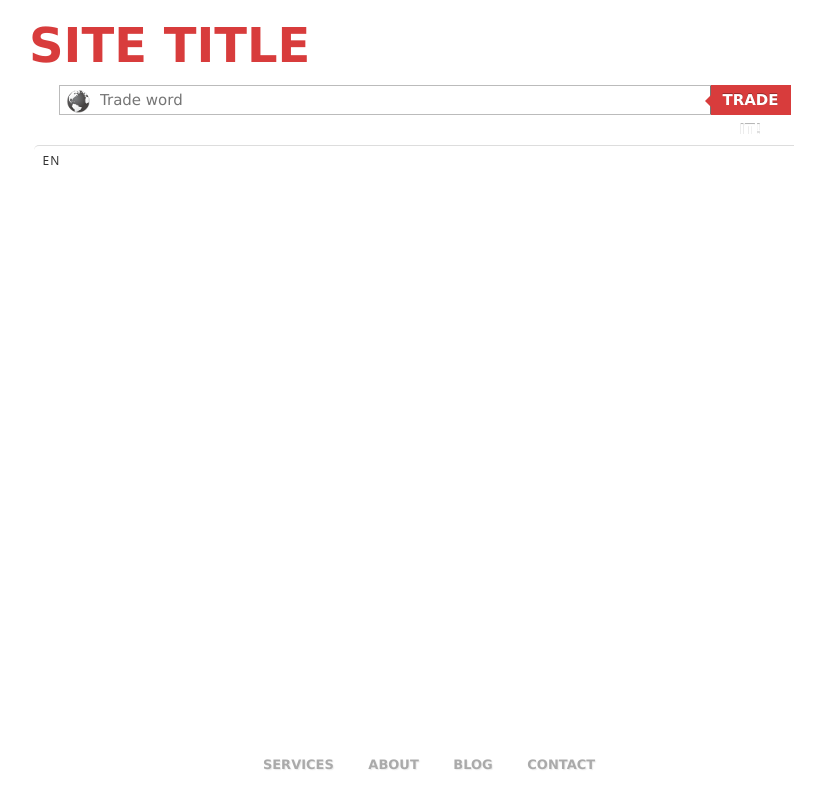
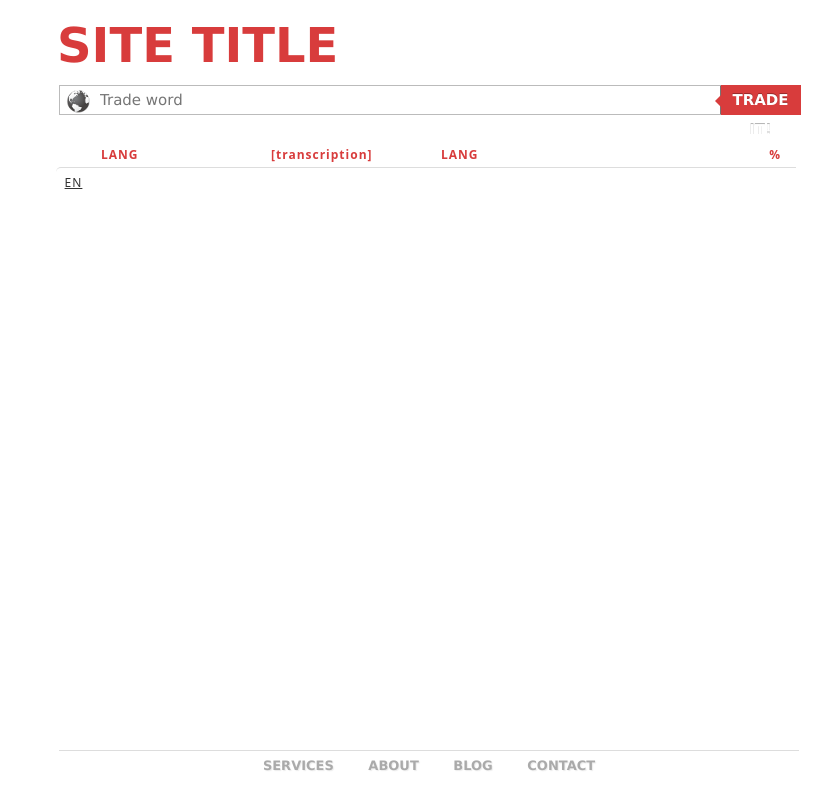
Before and after one commit to niggin/Trademarks_Deployment, a Django app: template trademarks/templates/search.html in a window 1280 px wide. Shown: the whole page, without its empty margins (211-1043 px from the left). Before the commit the page ends 770 px from the top, so only its background shows below. Run offline with Django 3.2, Linux system fonts and the light colour scheme; the template is opened without the code that fills it, so the values that code supplies are empty.

Commit message:
Design fixes
It's getting boring

```diff
--- a/trademarks/static/css/main.css
+++ b/trademarks/static/css/main.css
@@ -10,34 +10,22 @@ html, body {
 
 #logo {
 	position: absolute;
+	margin: -20px 0 0 78px;
 	z-index: 100;
-	text-align: left;
-	margin-left: calc(50% - 400px);
 	color: #d83c3c;
 	text-transform: uppercase;
 	text-shadow: inset 1px 1px 1px rgba(70, 70, 70, 0.7);
 	font: bold 48px/30px 'lucida sans', 'trebuchet MS', 'Tahoma';
-	margin-top: 30px;
-}
-
-#menu {
-	position: absolute;
-	/*margin-top: 117px;*/
-	width: 100%;
-	height: 42px;
-	/*background-color: #222;*/
-	/*border-top: 1px solid #111;*/
-	z-index: 10;
 }
 
 #content {
+	width: 900px;
     min-height: 100%;
     padding: 50px 0;
     margin-bottom: -50px;
 	top: 85px;
 	bottom: 150px;
-	left: 0;
-	right: 0;
+	margin-left: calc(50% - 450px);
 	text-align: center;
 	/*border: 2px solid black;*/
 	-webkit-box-sizing: border-box;
@@ -68,7 +56,7 @@ html, body {
 	border-left: 1px solid #bbb;
 	border-top: 1px solid #bbb;
 	border-bottom: 1px solid #bbb;
-	width: 610px;
+	width: 620px;
 	padding-left: 40px;
 	height: 28px;
 	float: left;
@@ -87,7 +75,7 @@ html, body {
 	border: 0;
 	height: 30px;
 	width: 80px;
-	margin-left: -45px;
+	margin-left: -40px;
 	text-align: center;
 	overflow: visible;
 	padding: 0;
@@ -111,7 +99,7 @@ html, body {
 
 #results {
 	/*border: 1px solid red;*/
-	width: 730px;
+	width: 738px;
 	margin: 0 auto;
 	margin-top: 30px !important;
     overflow: inherit;
@@ -119,6 +107,14 @@ html, body {
     letter-spacing: 1px;
     color: #333;
 
+}
+
+#results #results-header {
+	border-top: 0;
+	padding-top: 0;
+	padding-bottom: 2px;
+	color: #d83c3c;
+	font-weight: bold;
 }
 
 #results .lang_link {
@@ -134,22 +130,18 @@ html, body {
 	-moz-border-radius-bottomleft: 5px;
 	border-top-left-radius: 5px;
 	border-bottom-left-radius: 5px;
-	/*border-left: 1px solid #ddd;*/
 	border-top: 1px solid #ddd;
-	/*border-bottom: 1px solid #ddd;*/
 	padding: 5px 0 0 5px;
 	z-index: 100;
 	cursor: pointer;
-}
-
-#results .lang_link:hover {
 	text-decoration: underline;
 }
 
 #results .lang {
 	position: relative;
+	margin-left: 26px;
 	border-top: 1px solid #ddd;
-	width: calc(100% - 30px);
+	width: calc(100% - 58px);
 	padding: 15px;
 	display: table;
 	z-index: 10;
@@ -169,20 +161,39 @@ html, body {
 #results .cell {
 	display: table-cell;
 	width: 25%;
+	/*border: 1px solid red;*/
+}
+
+#results .word, #results .transcript {
+	width: 25%;
+	text-align: left;
+}
+
+#results .translate {
+	width: 45%;
+	text-align: left;
+}
+
+#results .percent {
+	text-align: right;
+	width: 5%;
 }
 
 #footer {
+	border-top: 1px solid #ddd;
     position: relative;
-	width: 100%;
-	/*border-top: 1px solid #111;*/
+	width: 740px;
+	margin: 0 auto;
 	height: 50px;
 	text-align: center;
 	z-index: 100;
 }
 
 #about {
+	/*border: 1px solid red;*/
 	margin: 0 auto;
 	width: 400px;
+	height: 30px;
 	color: #aaa;
 	word-spacing: 30px;
 	text-transform: uppercase;
--- a/trademarks/templates/base.html
+++ b/trademarks/templates/base.html
@@ -10,10 +10,13 @@
         	<title>Trademarks</title>
         </head>
         <body>
+            <div id="content">
                 <a href="/"><div id="logo">SITE TITLE</div></a>
                 {% block content %}
 
                 {% endblock %}
+
+            </div>
                 <div id="footer">
                         <div id="about">
                                 <a href="#">Services</a> <a href="#">About</a> <a href="#">Blog</a> <a href="#">Contact</a>
--- a/trademarks/templates/index.html
+++ b/trademarks/templates/index.html
@@ -1,6 +1,5 @@
 {% extends "base.html" %}
     {% block content %}
-                <div id="content">
                         <div id="search">
                                 <div id="lang"></div>
                                 <form action="{% url 'search' %}" method="get">
@@ -12,5 +11,4 @@
         {% block results %}
 
         {% endblock %}
-                </div>
     {% endblock %}
--- a/trademarks/templates/search.html
+++ b/trademarks/templates/search.html
@@ -6,6 +6,20 @@
     {% endblock %}
 {% block results %}
         <div id="results">
+                <div class="lang" id="results-header">
+                                         <div class="wordline">
+                                                <div class="cell word">
+                                                        LANG
+                                                </div>
+                                                <div class="cell transcript">
+                                                        [transcription]
+                                                </div>
+                                                <div class="cell translate">
+                                                        LANG
+                                                </div>
+                                                <div class="cell percent">%</div>
+                                        </div>
+                                </div>
                 <div class="lang" id="lang1">
                         <div class="lang_link">EN</div>
                         {% for poll in array %}
```
